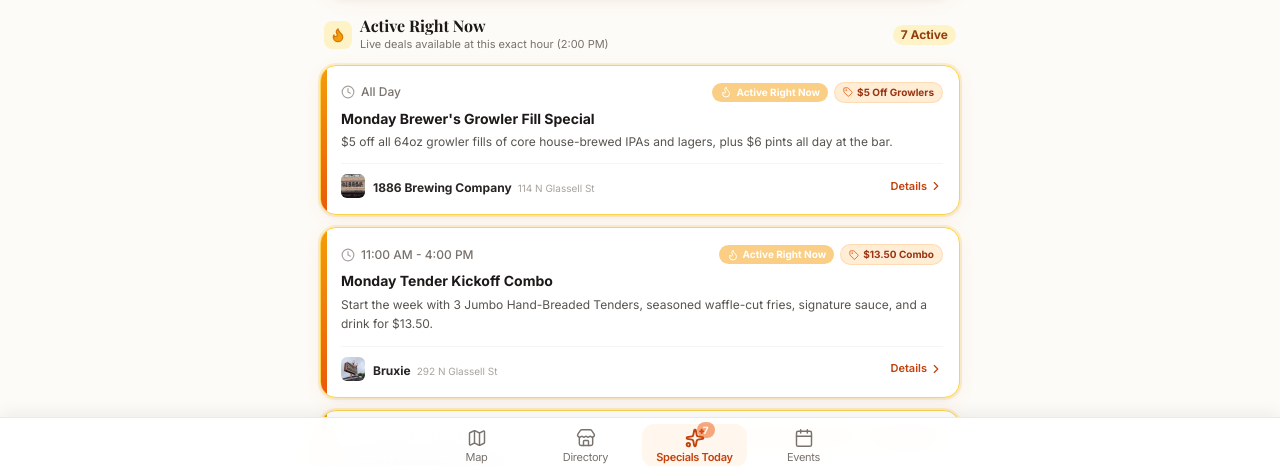
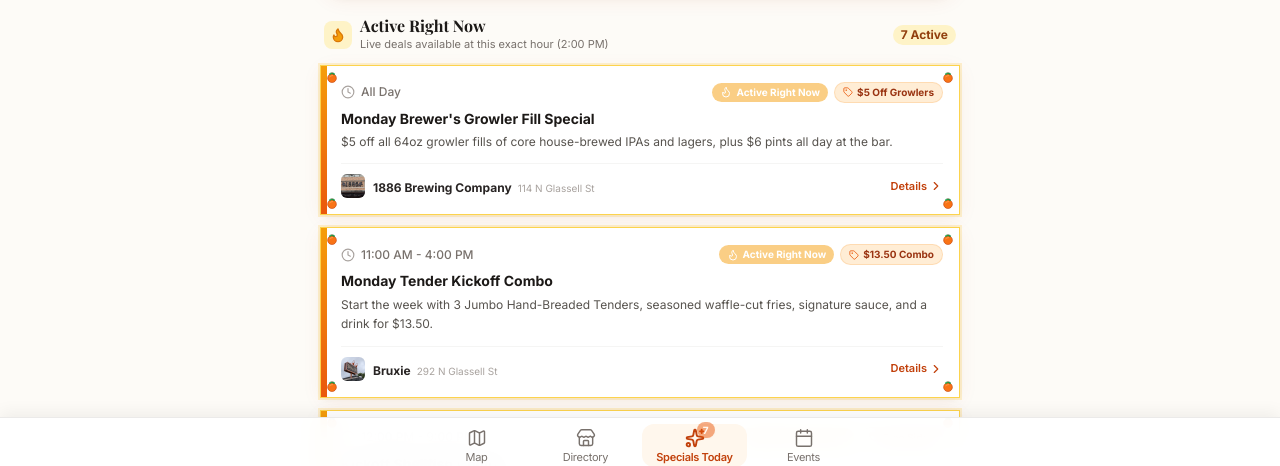
Before and after one commit to arron21/old-towne-orange, a Vue app: page /now in a window 1280 px wide. Shown: the part 315-781 px from the top of the page. Built offline with nearby package versions, Linux system fonts and the light colour scheme; a web font is replaced by a local one.

Commit message:
style(cards): remove border radius and add decorative corner orange SVGs with green leaves

```diff
--- a/src/components/BusinessCard.vue
+++ b/src/components/BusinessCard.vue
@@ -4,6 +4,7 @@ import { useRouter } from 'vue-router';
 import { MapPin, Sparkles, Flame, Star, ChevronRight } from 'lucide-vue-next';
 import type { Business } from '../types';
 import { useDistrictStore } from '../stores/districtStore';
+import CornerOranges from './CornerOranges.vue';
 
 const props = defineProps<{
   business: Business;
@@ -35,8 +36,11 @@ function goToDetail() {
 <template>
   <div
     @click="goToDetail"
-    class="bg-white rounded-2xl overflow-hidden border border-stone-200/80 shadow-xs hover:shadow-warm transition-all duration-200 cursor-pointer group flex flex-col"
+    class="bg-white rounded-none relative overflow-hidden border border-stone-200/80 shadow-xs hover:shadow-warm transition-all duration-200 cursor-pointer group flex flex-col"
   >
+    <!-- Decorative Old Towne corner oranges -->
+    <CornerOranges />
+
     <!-- Image Header with Badges -->
     <div class="relative h-36 w-full overflow-hidden bg-stone-100">
       <img
--- /dev/null
+++ b/src/components/CornerOranges.vue
@@ -0,0 +1,63 @@
+<script setup lang="ts">
+// Decorative corner oranges: an orange circle with two little green leaves at all four corners
+withDefaults(
+  defineProps<{
+    size?: string;
+  }>(),
+  {
+    size: 'w-3.5 h-3.5'
+  }
+);
+</script>
+
+<template>
+  <div class="pointer-events-none select-none z-10">
+    <!-- Top Left -->
+    <svg :class="['absolute top-1 left-1 drop-shadow-2xs', size]" viewBox="0 0 24 24" fill="none" xmlns="http://www.w3.org/2000/svg">
+      <!-- Orange fruit circle -->
+      <circle cx="12" cy="14" r="7.5" fill="#f97316" stroke="#c2410c" stroke-width="1"/>
+      <path d="M8 11.5 Q10 9.5 13 9.5" stroke="#fdba74" stroke-width="1.2" stroke-linecap="round" fill="none" opacity="0.8"/>
+      <!-- Tiny stem -->
+      <path d="M12 6.5 L12 4.5" stroke="#78350f" stroke-width="1.5" stroke-linecap="round"/>
+      <!-- Two little green leaves -->
+      <path d="M12 5.5 C9 4 7 6 7.5 7.5 C8.5 9 11.5 6.5 12 5.5 Z" fill="#22c55e" stroke="#15803d" stroke-width="0.75"/>
+      <path d="M12 5.5 C15 4 17 6 16.5 7.5 C15.5 9 12.5 6.5 12 5.5 Z" fill="#16a34a" stroke="#15803d" stroke-width="0.75"/>
+    </svg>
+
+    <!-- Top Right -->
+    <svg :class="['absolute top-1 right-1 drop-shadow-2xs', size]" viewBox="0 0 24 24" fill="none" xmlns="http://www.w3.org/2000/svg">
+      <!-- Orange fruit circle -->
+      <circle cx="12" cy="14" r="7.5" fill="#f97316" stroke="#c2410c" stroke-width="1"/>
+      <path d="M8 11.5 Q10 9.5 13 9.5" stroke="#fdba74" stroke-width="1.2" stroke-linecap="round" fill="none" opacity="0.8"/>
+      <!-- Tiny stem -->
+      <path d="M12 6.5 L12 4.5" stroke="#78350f" stroke-width="1.5" stroke-linecap="round"/>
+      <!-- Two little green leaves -->
+      <path d="M12 5.5 C9 4 7 6 7.5 7.5 C8.5 9 11.5 6.5 12 5.5 Z" fill="#22c55e" stroke="#15803d" stroke-width="0.75"/>
+      <path d="M12 5.5 C15 4 17 6 16.5 7.5 C15.5 9 12.5 6.5 12 5.5 Z" fill="#16a34a" stroke="#15803d" stroke-width="0.75"/>
+    </svg>
+
+    <!-- Bottom Left -->
+    <svg :class="['absolute bottom-1 left-1 drop-shadow-2xs', size]" viewBox="0 0 24 24" fill="none" xmlns="http://www.w3.org/2000/svg">
+      <!-- Orange fruit circle -->
+      <circle cx="12" cy="14" r="7.5" fill="#f97316" stroke="#c2410c" stroke-width="1"/>
+      <path d="M8 11.5 Q10 9.5 13 9.5" stroke="#fdba74" stroke-width="1.2" stroke-linecap="round" fill="none" opacity="0.8"/>
+      <!-- Tiny stem -->
+      <path d="M12 6.5 L12 4.5" stroke="#78350f" stroke-width="1.5" stroke-linecap="round"/>
+      <!-- Two little green leaves -->
+      <path d="M12 5.5 C9 4 7 6 7.5 7.5 C8.5 9 11.5 6.5 12 5.5 Z" fill="#22c55e" stroke="#15803d" stroke-width="0.75"/>
+      <path d="M12 5.5 C15 4 17 6 16.5 7.5 C15.5 9 12.5 6.5 12 5.5 Z" fill="#16a34a" stroke="#15803d" stroke-width="0.75"/>
+    </svg>
+
+    <!-- Bottom Right -->
+    <svg :class="['absolute bottom-1 right-1 drop-shadow-2xs', size]" viewBox="0 0 24 24" fill="none" xmlns="http://www.w3.org/2000/svg">
+      <!-- Orange fruit circle -->
+      <circle cx="12" cy="14" r="7.5" fill="#f97316" stroke="#c2410c" stroke-width="1"/>
+      <path d="M8 11.5 Q10 9.5 13 9.5" stroke="#fdba74" stroke-width="1.2" stroke-linecap="round" fill="none" opacity="0.8"/>
+      <!-- Tiny stem -->
+      <path d="M12 6.5 L12 4.5" stroke="#78350f" stroke-width="1.5" stroke-linecap="round"/>
+      <!-- Two little green leaves -->
+      <path d="M12 5.5 C9 4 7 6 7.5 7.5 C8.5 9 11.5 6.5 12 5.5 Z" fill="#22c55e" stroke="#15803d" stroke-width="0.75"/>
+      <path d="M12 5.5 C15 4 17 6 16.5 7.5 C15.5 9 12.5 6.5 12 5.5 Z" fill="#16a34a" stroke="#15803d" stroke-width="0.75"/>
+    </svg>
+  </div>
+</template>
--- a/src/components/EventCard.vue
+++ b/src/components/EventCard.vue
@@ -4,6 +4,7 @@ import { useRouter } from 'vue-router';
 import { Clock, MapPin, Store, ChevronRight, Repeat } from 'lucide-vue-next';
 import type { DistrictEvent } from '../types';
 import { resolveEventDate } from '../utils/eventDateUtils';
+import CornerOranges from './CornerOranges.vue';
 
 const props = defineProps<{
   event: DistrictEvent;
@@ -23,7 +24,9 @@ function handleEventAction() {
 </script>
 
 <template>
-  <div class="bg-white rounded-2xl p-4 border border-stone-200/80 shadow-2xs hover:shadow-xs transition-all duration-200 flex flex-col justify-between">
+  <div class="bg-white rounded-none relative overflow-hidden p-4 border border-stone-200/80 shadow-2xs hover:shadow-xs transition-all duration-200 flex flex-col justify-between">
+    <!-- Decorative Old Towne corner oranges -->
+    <CornerOranges />
     <div>
       <!-- Top Row: Exact Date Box + Category / Relative Timing -->
       <div class="flex items-start justify-between gap-3 mb-3">
--- a/src/components/SpecialCard.vue
+++ b/src/components/SpecialCard.vue
@@ -4,6 +4,7 @@ import { useRouter } from 'vue-router';
 import { Clock, Tag, Flame, ChevronRight } from 'lucide-vue-next';
 import type { DailySpecial, Business } from '../types';
 import { useDistrictStore } from '../stores/districtStore';
+import CornerOranges from './CornerOranges.vue';
 
 const props = defineProps<{
   special: DailySpecial;
@@ -32,15 +33,18 @@ function goToBusiness() {
 
 <template>
   <div
-    class="bg-white rounded-2xl p-4 border transition-all duration-200 relative overflow-hidden"
+    class="bg-white rounded-none p-4 border transition-all duration-200 relative overflow-hidden"
     :class="isActiveNow
       ? 'border-amber-300 ring-2 ring-amber-400/20 shadow-warm'
       : 'border-stone-200/80 shadow-2xs hover:shadow-xs'"
   >
+    <!-- Decorative Old Towne corner oranges -->
+    <CornerOranges />
+
     <!-- Accent side strip for active deals -->
     <div
       v-if="isActiveNow"
-      class="absolute left-0 top-0 bottom-0 w-1.5 bg-gradient-to-b from-amber-500 to-citrus-600"
+      class="absolute left-0 top-0 bottom-0 w-1.5 bg-gradient-to-b from-amber-500 to-citrus-600 z-10"
     />
 
     <div :class="isActiveNow ? 'pl-1' : ''">
--- a/src/views/MapView.vue
+++ b/src/views/MapView.vue
@@ -6,6 +6,7 @@ import { Compass, Navigation, Sparkles, ChevronRight, X, Star, Landmark } from '
 import { useDistrictStore } from '../stores/districtStore';
 import CategoryChips from '../components/CategoryChips.vue';
 import TownHistoryModal from '../components/TownHistoryModal.vue';
+import CornerOranges from '../components/CornerOranges.vue';
 import type { Business, Category } from '../types';
 
 const router = useRouter();
@@ -306,7 +307,10 @@ onUnmounted(() => {
         v-if="selectedBusiness"
         class="absolute bottom-16 left-3 right-3 z-30 max-w-md mx-auto"
       >
-        <div class="bg-white rounded-2xl p-3.5 shadow-warm-lg border border-stone-200/80 relative">
+        <div class="bg-white rounded-none p-3.5 shadow-warm-lg border border-stone-200/80 relative overflow-hidden">
+          <!-- Decorative Old Towne corner oranges -->
+          <CornerOranges />
+
           <!-- Close preview button -->
           <button
             @click="selectedBusiness = null"
```
